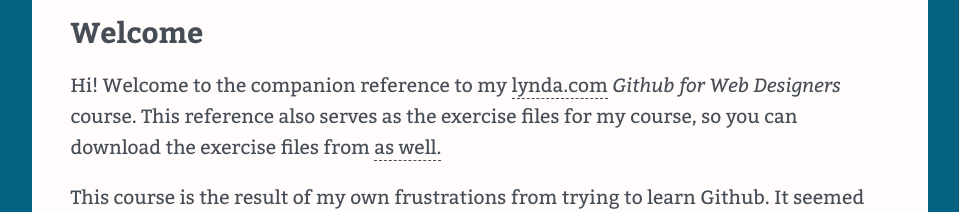
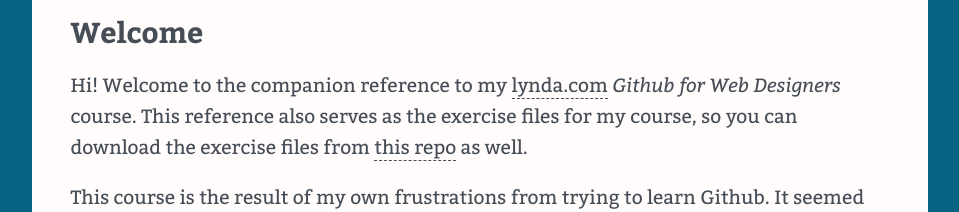
Before and after one commit to JH100a/github-for-web-designers, a plain HTML site: page index.html in a window 1280 px wide. Shown: the part 237-449 px from the top of the page, without its empty margins (160-1119 px from the left). Drawn offline with nearby package versions, Linux system fonts and the light colour scheme.

Commit message:
Updated link, added title

```diff
--- a/index.html
+++ b/index.html
@@ -26,7 +26,7 @@
     </nav>
     <main>
     <h2>Welcome</h2>
-    <p>Hi! Welcome to the companion reference to my <a href="http://www.lynda.com" title="lynda.com">lynda.com</a> <em>Github for Web Designers</em> course. This reference also serves as the exercise files for my course, so you can download the exercise files from <a href="https://github.com/JH100a/github-for-web-designers"this repo</a> as well.</p>
+    <p>Hi! Welcome to the companion reference to my <a href="http://www.lynda.com" title="lynda.com">lynda.com</a> <em>Github for Web Designers</em> course. This reference also serves as the exercise files for my course, so you can download the exercise files from <a href="https://github.com/JH100a/github-for-web-designers" title="companion repo for lynda.com course">this repo</a> as well.</p>
     <p>This course is the result of my own frustrations from trying to learn Github. It seemed like every tutorial I took, or article I read, assumed I was a developer and used terms and terminology that I just wasn't familiar with. Perhaps worse than that, because certain things were assumed it would often halt my learning process because I wouldn't understand how to fill in the blanks between steps. I decided to jump in headfirst, make lots of mistakes, and research things that as a designer I wasn't really that interested in. The result was that I learned Github the hard way, and I'm hoping my course means that you don't have to.</p>
     <h2>Stuff I learned</h2>
     <p>Whenever I learn something new I have those &quot;aha&rdquo; moments where I break through the murk into moments of clarity. In addition to the reference and glossary that you&rsquo;ll find here I wanted to list some of the concepts that I found really important when learning Github.</p>
```
